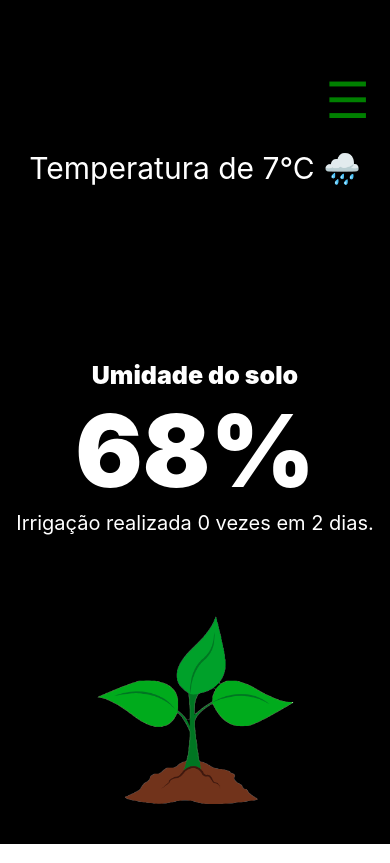
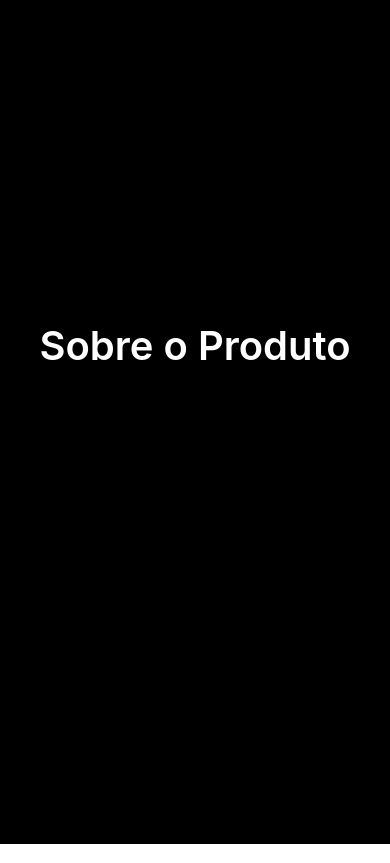
Before and after one commit to Ingrid3ds2025/TCC-INGRID, a React Native app: screen / in a window 390 px wide. Built offline with nearby package versions, Linux system fonts and the light colour scheme.

Commit message:
Add files via upload

```diff
--- a/App.js
+++ b/App.js
@@ -1,9 +1,10 @@
 
+import SobreProduto from './src/sobreProduto';
 import TelaInicial from './src/telaInicial';
-import telaInicial from './src/telaInicial';
 
 export default function App() {
   return (
-    <TelaInicial/>
+    //<TelaInicial/>
+    <SobreProduto/>
   );
 }
--- /dev/null
+++ b/src/sobreProduto.jsx
@@ -0,0 +1,45 @@
+import React, { Component } from 'react';
+import { View, Text, StyleSheet } from 'react-native';
+
+class SobreProduto extends Component {
+  render() {
+    return (
+      <View style={styles.container}>
+
+        {/* Titulo */}
+        <Text style={styles.titulo}>Sobre o Produto</Text>
+
+        <View style={styles.conteudo}>
+            <Text style={styles.subtitulo}>Nome do Produto</Text>
+            <Text style={styles.conteudo2}>Nome do Produto</Text>
+
+            <Text style={styles.subtitulo}>Data de Fabricação</Text>
+            <Text style={styles.conteudo2}>__/__/____</Text>
+
+            <Text style={styles.subtitulo}>ID do Produto</Text>
+            <Text style={styles.conteudo2}>n° 01</Text>
+
+            <Text style={styles.subtitulo}>Características</Text>
+            <Text style={styles.conteudo2}>Lorem ipsum dolor, sit amet  doloremccusamus cumulpa expedita amet cum deleniti?</Text>
+        </View>
+      </View>
+    );
+  }
+}
+
+const styles = StyleSheet.create({
+  container: {
+    flex: 1,
+    justifyContent: 'center',
+    alignItems: 'center',
+    backgroundColor: 'black',
+  },
+
+  titulo: {
+    color: 'white',
+    fontSize: 40,
+    fontWeight: '600'
+  }
+});
+
+export default SobreProduto;
--- a/src/telaInicial.jsx
+++ b/src/telaInicial.jsx
@@ -60,11 +60,16 @@ class TelaInicial extends Component {
 
             <View style={styles.menuContent}>
               <Text style={styles.menuItem}>
-                  Opção 1
-                </Text>
-              <Text style={styles.menuItem}>Opção 2</Text>
-              <Text style={styles.menuItem}>Opção 3</Text>
-              <Text style={styles.menuItem}>Opção 4</Text>
+                  Sobre seu produto
+              </Text>
+
+              <Text style={styles.menuItem}>
+                  Relatório Geral
+              </Text>
+
+              <Text style={styles.menuItem}>
+                  Descrição da Área
+              </Text>
             </View>
           </View>
         )}
@@ -78,19 +83,19 @@ class TelaInicial extends Component {
 const styles = StyleSheet.create({
   container: {
     flex: 1,
-    backgroundColor: 'black'
+    backgroundColor: 'black',
+    padding:10
   },
   conteudo1: {
     flex: 1,
     width: '100%',
     alignItems: 'flex-end',
-    paddingTop: 50, // Espaço para o menu e temperatura
   },
   iconeMenu: {
     fontSize: 50,
     color: 'green',
     marginRight: 20,
-    marginTop: 20,
+    marginTop: 10
   },
   containerTemperatura: {
     width: '100%',
@@ -99,14 +104,15 @@ const styles = StyleSheet.create({
     marginTop: 20, // Espaço entre o menu e a temperatura
   },
   textoTempo: {
-    fontSize: 30,
+    fontSize: 20,
     color: 'white',
   },
   conteudo2: {
     flex: 1,
     width: '100%',
     justifyContent: 'center',
-    alignItems: 'center'
+    alignItems: 'center',
+    marginTop: 0
   },
 
   textoUmidade: {
@@ -124,7 +130,7 @@ const styles = StyleSheet.create({
   },
 
   textoIrrigacao: {
-    fontSize: 20,
+    fontSize: 15,
     color: 'white',
     marginTop: 0,
   },
@@ -133,7 +139,8 @@ const styles = StyleSheet.create({
     flex: 1,
     width: '100%',
     justifyContent: 'center',
-    alignItems: 'center'
+    alignItems: 'center',
+    marginTop: 40
   },
   menuFullscreen: {
     position: 'absolute',
```
